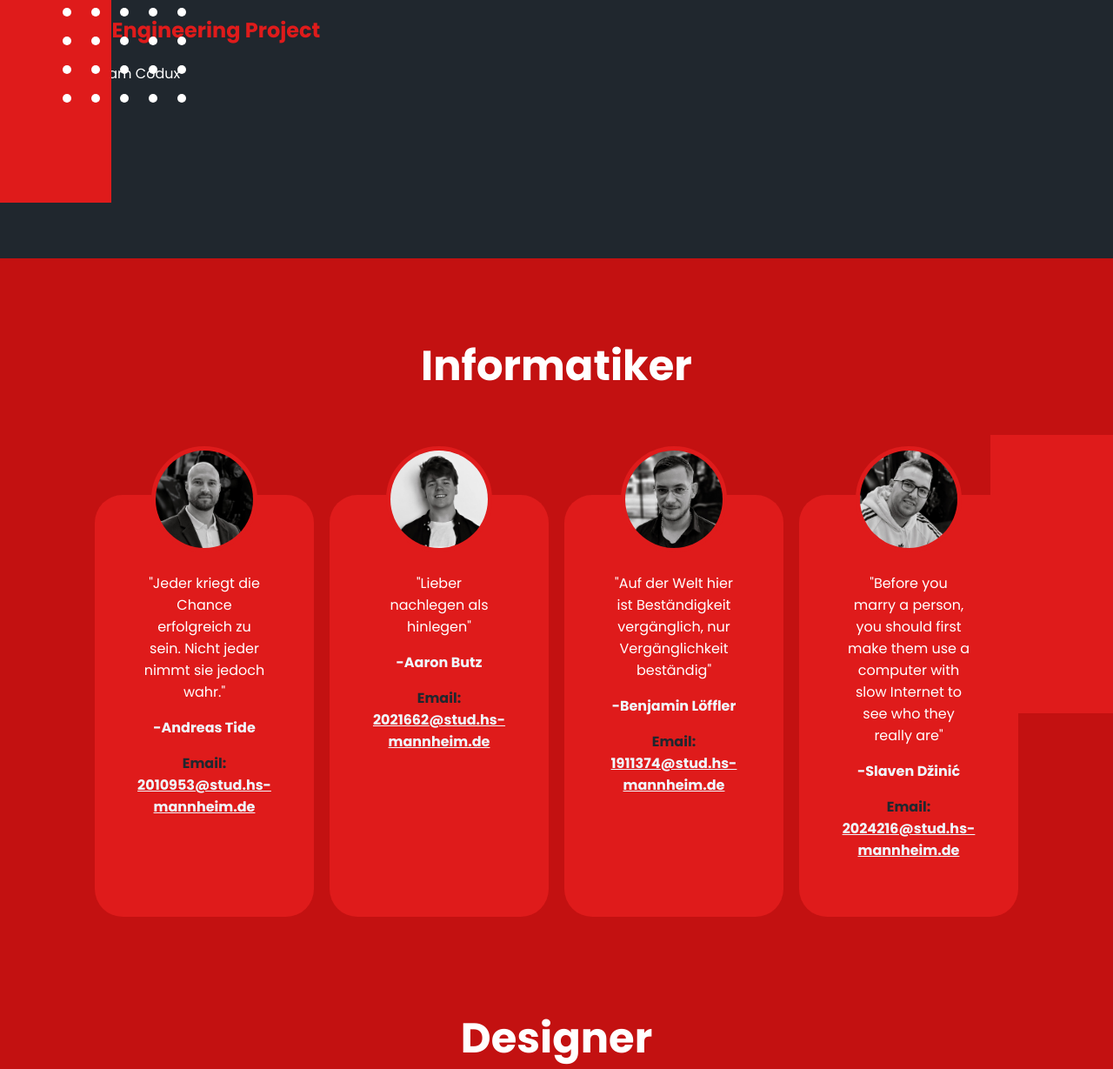
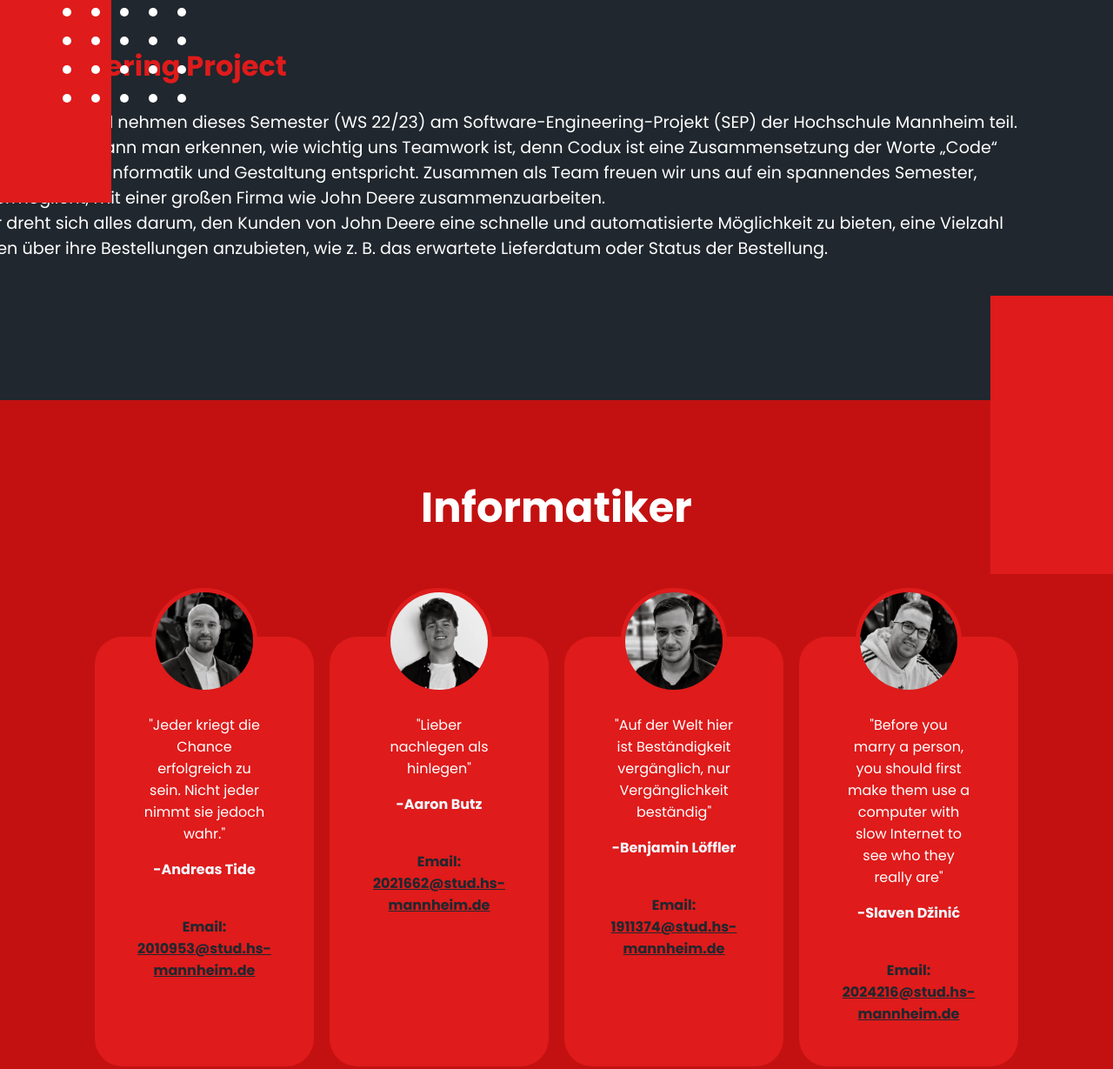
Before and after one commit to Dzino3/CoduxWeb, a plain HTML site: page index.html in a window 1280 px wide. Shown: the part 780-2009 px from the top of the page at 87% size. Drawn offline with Linux system fonts and the light colour scheme.

Commit message:
fastfertig

```diff
--- a/index.html
+++ b/index.html
@@ -44,8 +44,17 @@
 
     <section class="features-section-SEP">
         <div class="container">
+            <div id="textContainer">
             <h1 id="SEP-h1">Software-Engineering Project</h1>
-           <a id="SEP-text">Wir sind das Team Codux</a>
+            <a id="SEP-text">Wir sind das Team Codux und nehmen dieses Semester (WS 22/23) am Software-Engineering-Projekt (SEP) der Hochschule Mannheim teil.
+            <br>
+            Bereits an unserem Namen kann man erkennen, wie wichtig uns Teamwork ist, denn Codux ist eine Zusammensetzung der Worte „Code“ und „UX", was den
+            Fakultäten Informatik und Gestaltung entspricht. Zusammen als Team freuen wir uns auf ein spannendes Semester, welches es uns ermöglicht, mit einer
+            großen Firma wie John Deere zusammenzuarbeiten.
+           <br>
+            Dieses Semester dreht sich alles darum, den Kunden von John Deere eine schnelle und automatisierte Möglichkeit zu bieten, eine Vielzahl von
+            Informationen über ihre Bestellungen anzubieten, wie z. B. das erwartete Lieferdatum oder Status der Bestellung. </a>
+            </div>
         </div>
     </section>
 
@@ -57,30 +66,30 @@
                 <li>
                     <img src="images/people/Andreas_SEP.jpg" alt="person">
                     <blockquote>"Jeder kriegt die Chance erfolgreich zu sein. Nicht jeder nimmt sie jedoch wahr."</blockquote>
-                    <a>-Andreas Tide</a>
+                    <p>-Andreas Tide</p>
                     <br>
-                    <p>Email:<br><a href="mailto:2010953@stud.hs-mannheim.de">2010953@stud.hs-mannheim.de</a></p>
+                    <a>Email:<br><a href="mailto:2010953@stud.hs-mannheim.de">2010953@stud.hs-mannheim.de</a></a>
                 </li>
                 <li>
                     <img src="images/people/Aaron_SEP.jpg" alt="person">
                     <blockquote>"Lieber nachlegen als hinlegen"</blockquote>
-                    <a>-Aaron Butz</a>
+                    <p>-Aaron Butz</p>
                     <br>
-                    <p>Email:<br><a href="mailto:2021662@stud.hs-mannheim.de">2021662@stud.hs-mannheim.de</a></p>
+                    <a>Email:<br><a href="mailto:2021662@stud.hs-mannheim.de">2021662@stud.hs-mannheim.de</a></a>
                 </li>
                 <li>
                     <img src="images/people/Beni_SEP.jpg" alt="person">
                     <blockquote>"Auf der Welt hier ist Beständigkeit vergänglich, nur Vergänglichkeit beständig"</blockquote>
-                    <a>-Benjamin Löffler</a>
+                    <p>-Benjamin Löffler</p>
                     <br>
-                    <p>Email:<br> <a href="mailto:1911374@stud.hs-mannheim.de"> 1911374@stud.hs-mannheim.de</a></p>
+                    <a>Email:<br> <a href="mailto:1911374@stud.hs-mannheim.de"> 1911374@stud.hs-mannheim.de</a></a>
                 </li>
                 <li>
                     <img src="images/people/Slaven_SEP.jpg" alt="person">
                     <blockquote>"Before you marry a person, you should first make them use a computer with slow Internet to see who they really are"</blockquote>
-                    <a>-Slaven Džinić</a>
+                    <p>-Slaven Džinić</p>
                     <br>
-                    <p>Email:<br><a href="mailto:2024216@stud.hs-mannheim.de">2024216@stud.hs-mannheim.de</a></p>
+                    <a>Email:<br><a href="mailto:2024216@stud.hs-mannheim.de">2024216@stud.hs-mannheim.de</a></a>
                 </li>
             </ul>
         </div>
@@ -93,23 +102,23 @@
                 <li>
                     <img src="images/people/Sanja_SEP.jpg" alt="person">
                     <blockquote>"Lorem ipsum dolor sit amet, consetetur sadipscing elitr, sed diam nonumy eirmod tempor invidunt ut labore et dolore"</blockquote>
-                    <a>-Sanja Schleicher</a>
+                    <p>-Sanja Schleicher</p>
                     <br>
-                    <p>Email:<br><a href="mailto:2020411@stud.hs-mannheim.de">2020411@stud.hs-mannheim.de</a></p>
+                    <a>Email:<br><a href="mailto:2020411@stud.hs-mannheim.de">2020411@stud.hs-mannheim.de</a></a>
                 </li>
                 <li>
                     <img src="images/people/Gizem_SEP.jpg" alt="person">
                     <blockquote>"Lorem ipsum dolor sit amet, consetetur sadipscing elitr, sed diam nonumy eirmod tempor invidunt ut labore et dolore"</blockquote>
-                    <a>-Gizem Ipek</a>
+                    <p>-Gizem Ipek</p>
                     <br>
-                    <p>Email:<br><a href="mailto:2010429@stud.hs-mannheim.de">2010429@stud.hs-mannheim.de</a></p>
+                    <a>Email:<br><a href="mailto:2010429@stud.hs-mannheim.de">2010429@stud.hs-mannheim.de</a></a>
                 </li>
                 <li>
                     <img src="images/people/Paula_SEP.jpg" alt="person">
                     <blockquote>"Lorem ipsum dolor sit amet, consetetur sadipscing elitr, sed diam nonumy eirmod tempor invidunt ut labore et dolore"</blockquote>
-                    <a>-Paula Groth</a>
+                    <p>-Paula Groth</p>
                     <br>
-                    <p>Email:<br><a href="mailto:2020435@stud.hs-mannheim.de">2020435@stud.hs-mannheim.de</a></p>
+                    <a>Email:<br><a href="mailto:2020435@stud.hs-mannheim.de">2020435@stud.hs-mannheim.de</a></a>
                 </li>
 
             </ul>
@@ -121,7 +130,7 @@
         <div class="container">
             <h1>Kontakt</h1>
             <ul  class="features-list">
-                <li>CODUX Email: <span><a href="mailto:codux@gmz.de">codux@gmz.de</a></span></li>
+                <li>CODUX Email: <span><a id="coduxMail" href="mailto:codux@gmz.de">codux@gmz.de</a></span></li>
                 <li>Scrum Master:<span>Andreas Tide</span></li>
                 <li>Produkt Owner:<span>Aaron Butz</span></li>
             </ul>
--- a/style.css
+++ b/style.css
@@ -140,9 +140,10 @@ ul.features-list li:before {
 }
 #SEP-text{
   color: white;
-  font-size: 1em;
+  font-size: 1.2em;
 }
 #SEP-h1{
+  font-size: 2em;
   color: var(--primary-color);
 }
 #ux{
@@ -179,13 +180,13 @@ ul.features-list li:before {
   margin-top: -7em;
 }
 .testimonials-section ul li a{
-  color:aliceblue;
+  color:#20272E;
+
   font-weight: bold;
 }
 .testimonials-section ul li p{
-  color:#20272E;
+  color:aliceblue;
   font-weight: bold;
-
 }
 h2 {
   font-size: 2em;
@@ -253,6 +254,10 @@ nav li a {
   font-size: 2em;
 }
 
+#coduxMail{
+  color: aqua;
+}
+
 @media only screen and (min-width: 768px) {
   .mobile-menu, .mobile-menu-exit {
     display: none;
@@ -296,9 +301,6 @@ nav li a {
   .navbar nav ul.primary.nav {
     margin: 0;
   }
-
-
-
 
 }
 
@@ -355,13 +357,7 @@ nav li a {
   .features-section-SEP {
     position: relative;
   }
-  #SEP-text{
-    margin-left: -6em;
-  }
-  #SEP-h1{
-    margin-top: -5em;
-    margin-left: -4em;
-  }
+
   .testimonials-section ul {
     display: -webkit-box;
     display: -ms-flexbox;
@@ -375,6 +371,10 @@ nav li a {
     margin-top: -4em;
     margin-left: 4em;
     font-size: 2em;
+  }
+  #textContainer{
+    margin-top: -7em;
+    margin-left: -16em;
   }
 
 }
@@ -425,7 +425,7 @@ nav li a {
     height: 20em;
     background: var(--primary-color);
     right: 0;
-    top: 80em;
+    top: 70em;
   }
   .hero:before {
     content: '';
```
